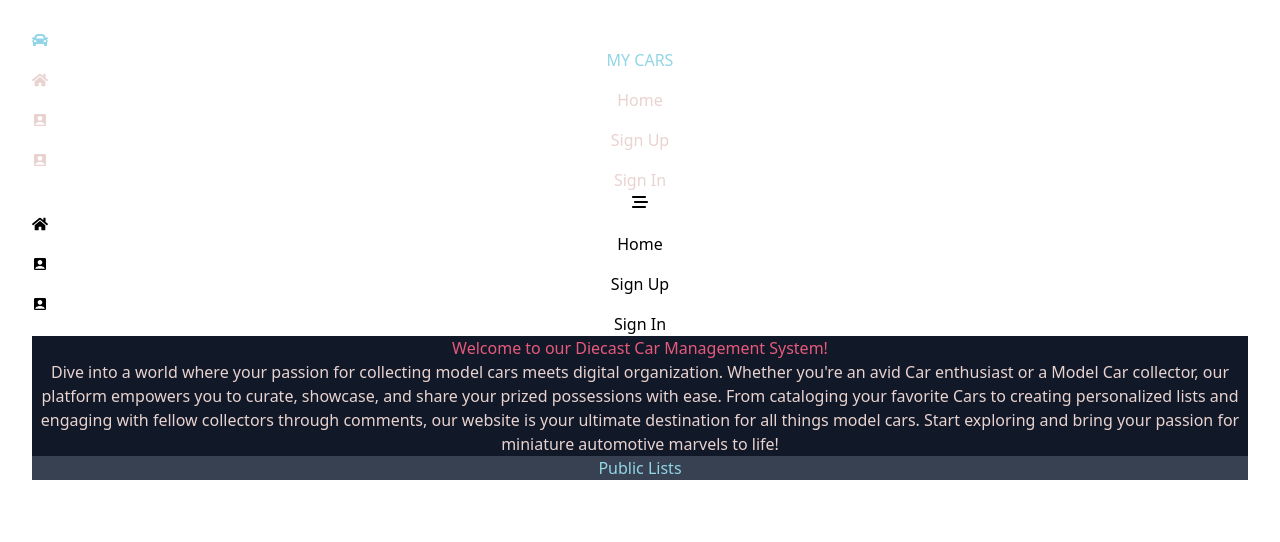
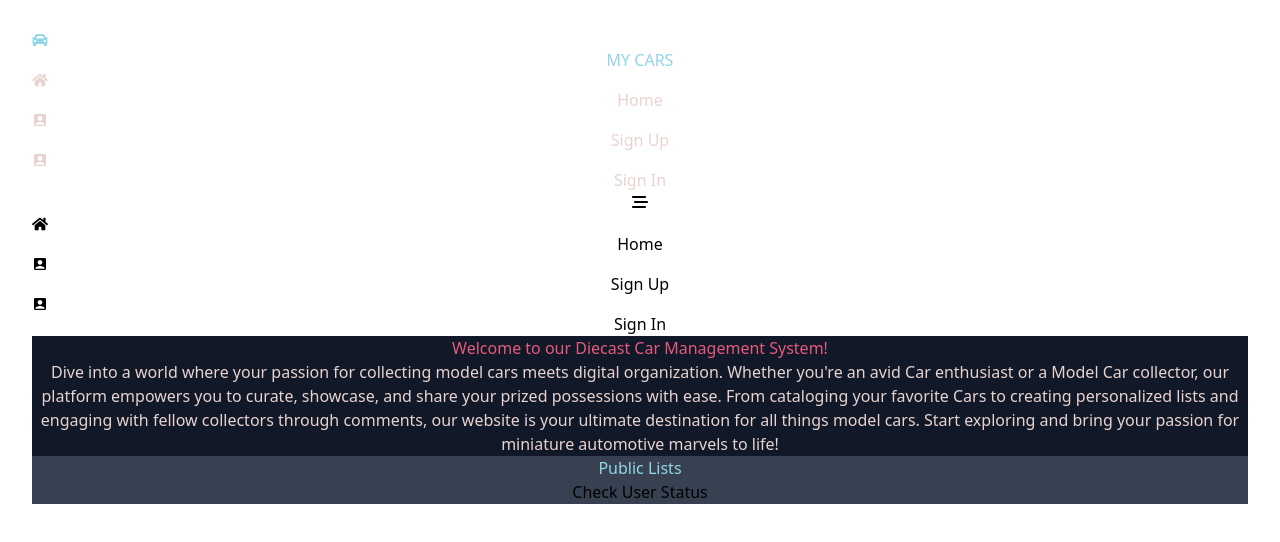
Before and after one commit to Jeffano/CarManagementApp, a React (Vite) app in the folder client/: page / in a window 1280 px wide. Shown: the top 542 px of the page. Built offline with nearby package versions, Linux system fonts and the light colour scheme; no server answers.

Commit message:
feat: Add user status check button to PublicLists page

```diff
--- a/client/src/home/PublicLists.jsx
+++ b/client/src/home/PublicLists.jsx
@@ -1,9 +1,21 @@
-import React, { useEffect } from 'react'
+import React, { useEffect, useContext } from 'react'
+import { AuthContext } from '../authentication/AuthProvider';
+
 
 const PublicLists = () => {
     const [list, setLists] = React.useState([]);
+    const { user } = useContext(AuthContext);
+
+    const handleButtonClick = () => {
+      if (user) {
+        console.log(`User email: ${user.email}`);
+      } else {
+        console.log('Not signed in');
+      }
+    };
+
+
     /*
-
     useEffect(() => {
         fetch("http://localhost:3000/all-lists")
         .then(response => response.json())
@@ -17,8 +29,13 @@ const PublicLists = () => {
         <h2 className='text-5xl font-bold leading-snug' style={{ color: '#92d5e6' }}>
           Public Lists
         </h2>
+        <button
+          onClick={handleButtonClick}
+          className="mt-4 bg-blue-500 text-white px-4 py-2 rounded"
+        >
+          Check User Status
+        </button>
       </div>
-
     </div>
   )
 }
```
